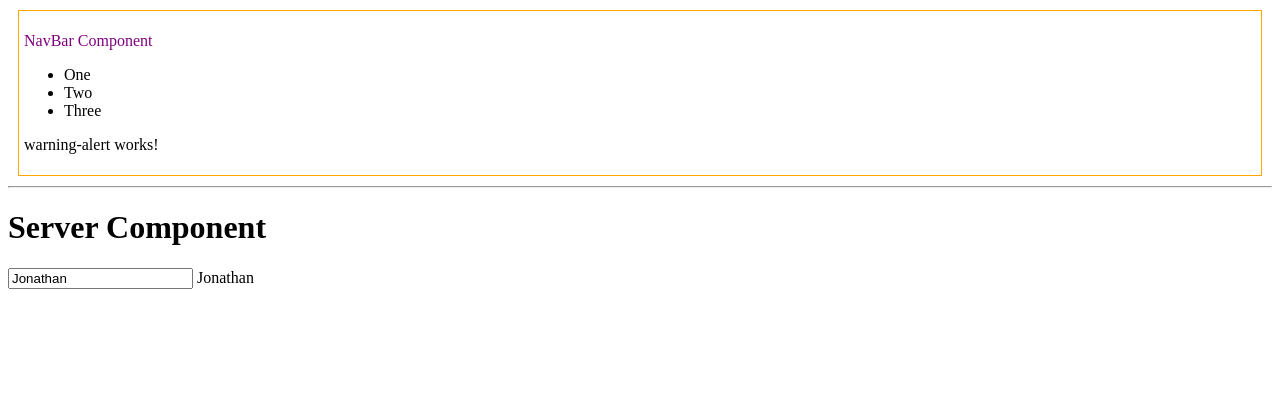
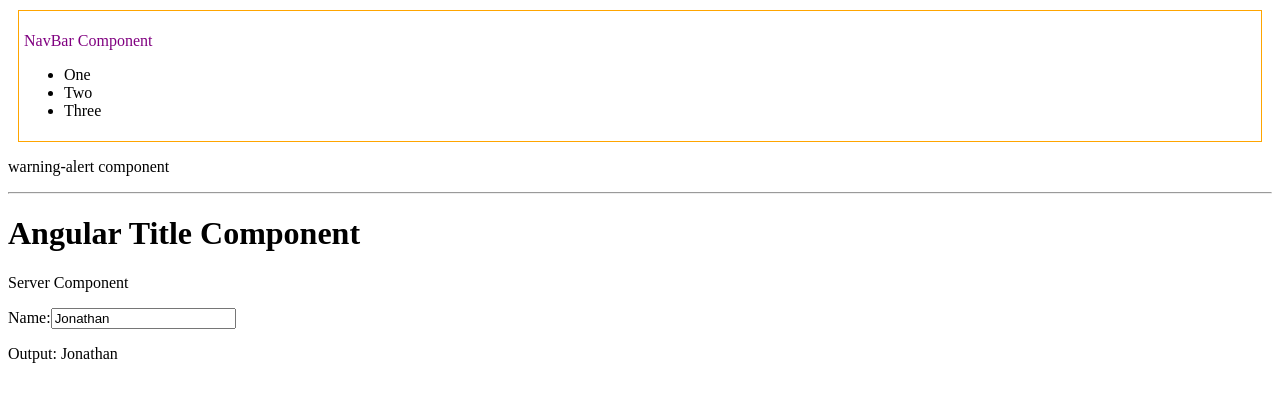
Before and after one commit to js-gibsonplu/angular, an Angular app: page / in a window 1280 px wide. Shown: the top 402 px of the page. Built offline with nearby package versions, Linux system fonts and the light colour scheme.

Commit message:
adding component

```diff
--- a/src/app/app.component.html
+++ b/src/app/app.component.html
@@ -1,5 +1,6 @@
 <app-nav-bar></app-nav-bar>
-<hr>
+<hr />
 <app-server></app-server>
-<input type="text" [(ngModel)]="name" />
-{{ name }}
+<label for="ng-name">Name:</label>
+<input type="text" [(ngModel)]="name" id="ng-name" />
+<p>Output: {{ name }}</p>
--- a/src/app/app.module.ts
+++ b/src/app/app.module.ts
@@ -5,9 +5,10 @@
 import { ServerComponent } from './server/server.component';
 import { NavBarComponent } from './nav-bar/nav-bar.component';
 import { WarningAlertComponent } from './warning-alert/warning-alert.component';
+import { SuccessAlertComponent } from './success-alert/success-alert.component';
 
 @NgModule({
-  declarations: [AppComponent, ServerComponent, NavBarComponent, WarningAlertComponent],
+  declarations: [AppComponent, ServerComponent, NavBarComponent, WarningAlertComponent, SuccessAlertComponent],
   imports: [BrowserModule, FormsModule],
   providers: [],
   bootstrap: [AppComponent]
--- a/src/app/nav-bar/nav-bar.component.html
+++ b/src/app/nav-bar/nav-bar.component.html
@@ -6,5 +6,5 @@
         <li>Three</li>
     </ul>
 
-    <app-warning-alert></app-warning-alert>
 </div>
+<app-warning-alert></app-warning-alert>
--- a/src/app/server/server.component.html
+++ b/src/app/server/server.component.html
@@ -1 +1,2 @@
-<h1>Server Component</h1>
+<h1>Angular Title Component</h1>
+<p>Server Component</p>
--- /dev/null
+++ b/src/app/success-alert/success-alert.component.html
@@ -0,0 +1 @@
+<p>success-alert works!</p>
--- /dev/null
+++ b/src/app/success-alert/success-alert.component.ts
@@ -0,0 +1,15 @@
+import { Component, OnInit } from '@angular/core';
+
+@Component({
+  selector: 'app-success-alert',
+  templateUrl: './success-alert.component.html',
+  styleUrls: ['./success-alert.component.css']
+})
+export class SuccessAlertComponent implements OnInit {
+
+  constructor() { }
+
+  ngOnInit() {
+  }
+
+}
--- a/src/app/warning-alert/warning-alert.component.html
+++ b/src/app/warning-alert/warning-alert.component.html
@@ -1 +1 @@
-<p>warning-alert works!</p>
+<p>warning-alert component</p>
```
Also changed, not shown: src/app/success-alert/success-alert.component.css (added), 1 other file (tests, documents, lock files or other folders).
